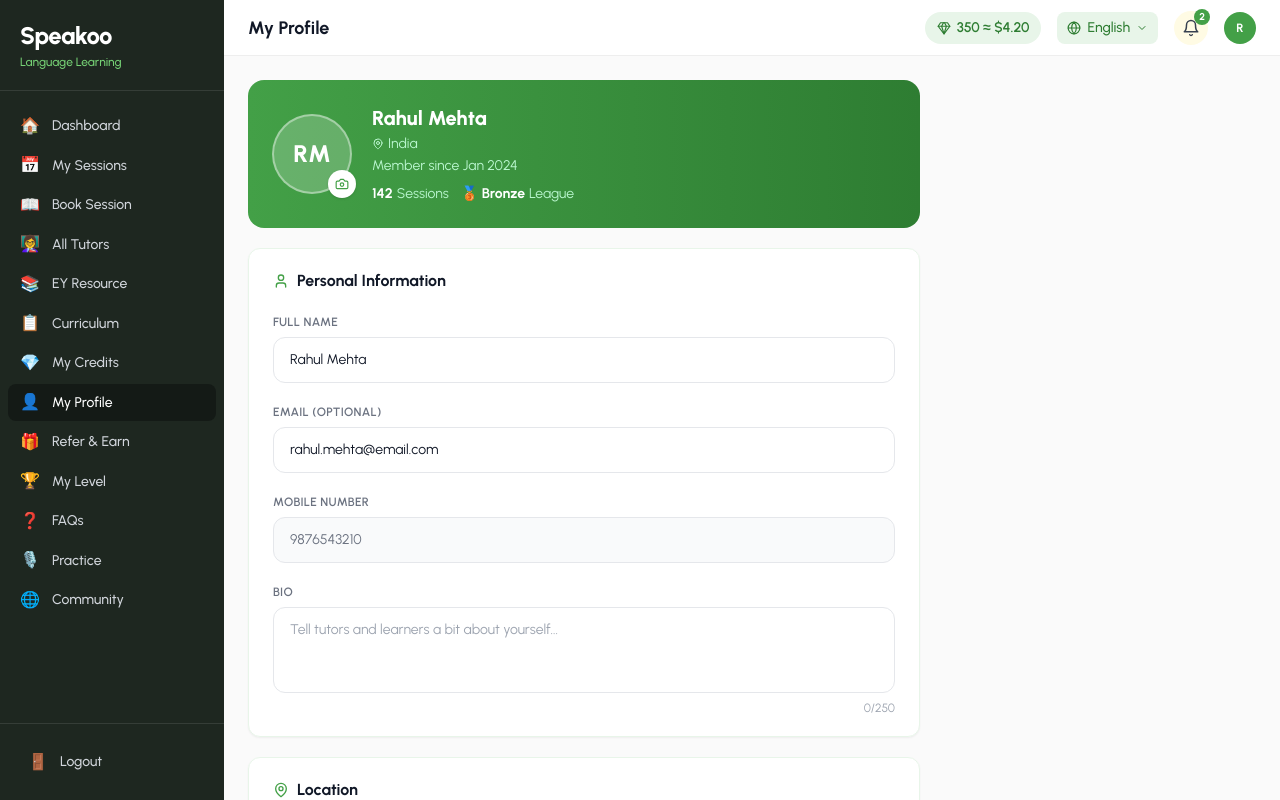
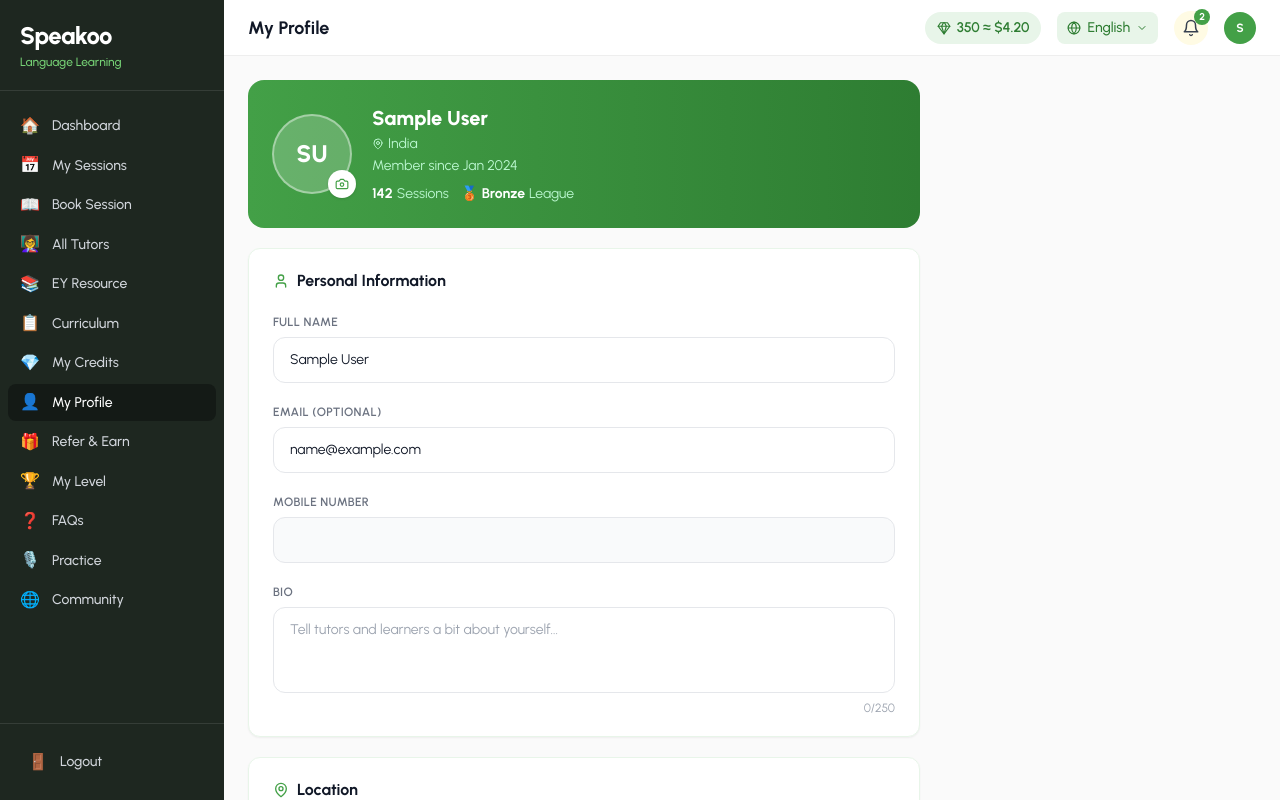
Before and after one commit to komireddychandureddy/Speakoo, a React (Vite) app in the folder apps/web/: page /myProfile in a window 1280 px wide. Built offline with nearby package versions, Linux system fonts and the light colour scheme; sample sign-in values are in the browser's storage.

Commit message:
fix: tutor-only signup path, dynamic profile/avatar, Sign Up tab routing

```diff
--- a/apps/web/src/components/Layout/Header.tsx
+++ b/apps/web/src/components/Layout/Header.tsx
@@ -15,6 +15,13 @@ export default function Header({ title, onMenuToggle }: HeaderProps) {
   const unread = NOTIFICATIONS.filter((n) => !n.isRead).length;
   const { fmtCredits } = useLocale();
   const balance = Number(localStorage.getItem('speakoo_credits') ?? MOCK_CREDIT_BALANCE);
+
+  const userInitial = (() => {
+    try {
+      const u = JSON.parse(localStorage.getItem('speakoo_user') ?? '{}');
+      return (u.name as string | undefined)?.trim()[0]?.toUpperCase() ?? 'U';
+    } catch { return 'U'; }
+  })();
 
   return (
     <>
@@ -54,7 +61,7 @@ export default function Header({ title, onMenuToggle }: HeaderProps) {
 
         {/* Avatar */}
         <div className="w-8 h-8 rounded-full bg-[#43A047] flex items-center justify-center text-white text-xs font-bold">
-          R
+          {userInitial}
         </div>
       </header>
 
--- a/apps/web/src/components/Layout/PublicHeader.tsx
+++ b/apps/web/src/components/Layout/PublicHeader.tsx
@@ -48,7 +48,7 @@ export default function PublicHeader() {
             Log in
           </button>
           <button
-            onClick={() => navigate('/login')}
+            onClick={() => navigate('/login?tab=signup')}
             className="btn-primary text-sm px-4 py-2"
           >
             Register
@@ -85,7 +85,7 @@ export default function PublicHeader() {
               Log in
             </button>
             <button
-              onClick={() => navigate('/login')}
+              onClick={() => navigate('/login?tab=signup')}
               className="flex-1 btn-primary text-sm py-2"
             >
               Register
--- a/apps/web/src/pages/Auth/LoginPage.tsx
+++ b/apps/web/src/pages/Auth/LoginPage.tsx
@@ -1,12 +1,15 @@
 import { useState } from 'react';
-import { useNavigate } from 'react-router-dom';
+import { useNavigate, useSearchParams } from 'react-router-dom';
 import { Eye, EyeOff } from 'lucide-react';
 
 const COUNTRY_CODES = ['+91 🇮🇳', '+1 🇺🇸', '+44 🇬🇧', '+61 🇦🇺', '+971 🇦🇪'];
 
 export default function LoginPage() {
   const navigate = useNavigate();
-  const [tab, setTab] = useState<'login' | 'signup'>('login');
+  const [searchParams] = useSearchParams();
+  const [tab, setTab] = useState<'login' | 'signup'>(
+    searchParams.get('tab') === 'signup' ? 'signup' : 'login'
+  );
   const [countryCode, setCountryCode] = useState('+91 🇮🇳');
   const [mobile, setMobile] = useState('');
   const [password, setPassword] = useState('');
@@ -40,7 +43,7 @@ export default function LoginPage() {
     e.preventDefault();
     setError('');
     if (!name || !signupMobile || !signupPw) return setError('All fields are required.');
-    localStorage.setItem('speakoo_user', JSON.stringify({ mobile: signupMobile, name, role }));
+    localStorage.setItem('speakoo_user', JSON.stringify({ mobile: signupMobile, name, role: 'learner' }));
     navigate('/dashboard');
   };
 
@@ -148,8 +151,10 @@ export default function LoginPage() {
                 <p className="text-red-500 text-sm mb-4 bg-red-50 px-3 py-2 rounded-lg">{error}</p>
               )}
 
-              {/* Role Selector */}
-              <div className="flex gap-2 mb-4 p-1 bg-gray-100 rounded-xl">
+              {tab === 'login' ? (
+                <form onSubmit={handleLogin} className="space-y-4">
+                  {/* Role Selector — Login tab only */}
+                  <div className="flex gap-2 p-1 bg-gray-100 rounded-xl">
                     <button
                       type="button"
                       onClick={() => setRole('learner')}
@@ -169,9 +174,6 @@ export default function LoginPage() {
                       👩‍🏫 Tutor
                     </button>
                   </div>
-
-              {tab === 'login' ? (
-                <form onSubmit={handleLogin} className="space-y-4">
                   <input
                     type="text"
                     placeholder="Your Name"
--- a/apps/web/src/pages/Profile/ProfilePage.tsx
+++ b/apps/web/src/pages/Profile/ProfilePage.tsx
@@ -13,9 +13,13 @@ const COUNTRIES = [
 ];
 
 export default function ProfilePage() {
-  const [name, setName] = useState('Rahul Mehta');
-  const [email, setEmail] = useState('rahul.mehta@email.com');
-  const [mobile] = useState('9876543210');
+  const storedUser = (() => {
+    try { return JSON.parse(localStorage.getItem('speakoo_user') ?? '{}'); } catch { return {}; }
+  })();
+
+  const [name, setName] = useState(storedUser.name ?? '');
+  const [email, setEmail] = useState(storedUser.email ?? '');
+  const [mobile] = useState(storedUser.mobile ?? '');
   const [bio, setBio] = useState('');
   const [city, setCity] = useState('');
   const [country, setCountry] = useState('India');
@@ -53,7 +57,7 @@ export default function ProfilePage() {
 
   const initials = name
     .split(' ')
-    .map((n) => n[0])
+    .map((n: string) => n[0])
     .join('')
     .toUpperCase()
     .slice(0, 2);
--- a/apps/web/src/pages/Welcome/WelcomePage.tsx
+++ b/apps/web/src/pages/Welcome/WelcomePage.tsx
@@ -44,7 +44,7 @@ export default function WelcomePage() {
             One-on-one video sessions, interactive whiteboards, and flexible scheduling — all on one platform.
           </p>
           <div className="flex flex-col sm:flex-row items-center justify-center gap-4">
-            <button onClick={() => navigate('/login')} className="bg-white text-[#2E7D32] font-semibold px-8 py-3 rounded-lg hover:bg-green-50 transition-colors flex items-center gap-2">
+            <button onClick={() => navigate('/login?tab=signup')} className="bg-white text-[#2E7D32] font-semibold px-8 py-3 rounded-lg hover:bg-green-50 transition-colors flex items-center gap-2">
               Start Learning Free <ArrowRight size={16} />
             </button>
             <button onClick={() => navigate('/become-a-tutor')} className="border border-white/60 text-white px-8 py-3 rounded-lg hover:bg-white/10 transition-colors">
```
Also changed, not shown: 2 other files (tests, documents, lock files or other folders). Lines whose indentation alone changed are shown as unchanged.
